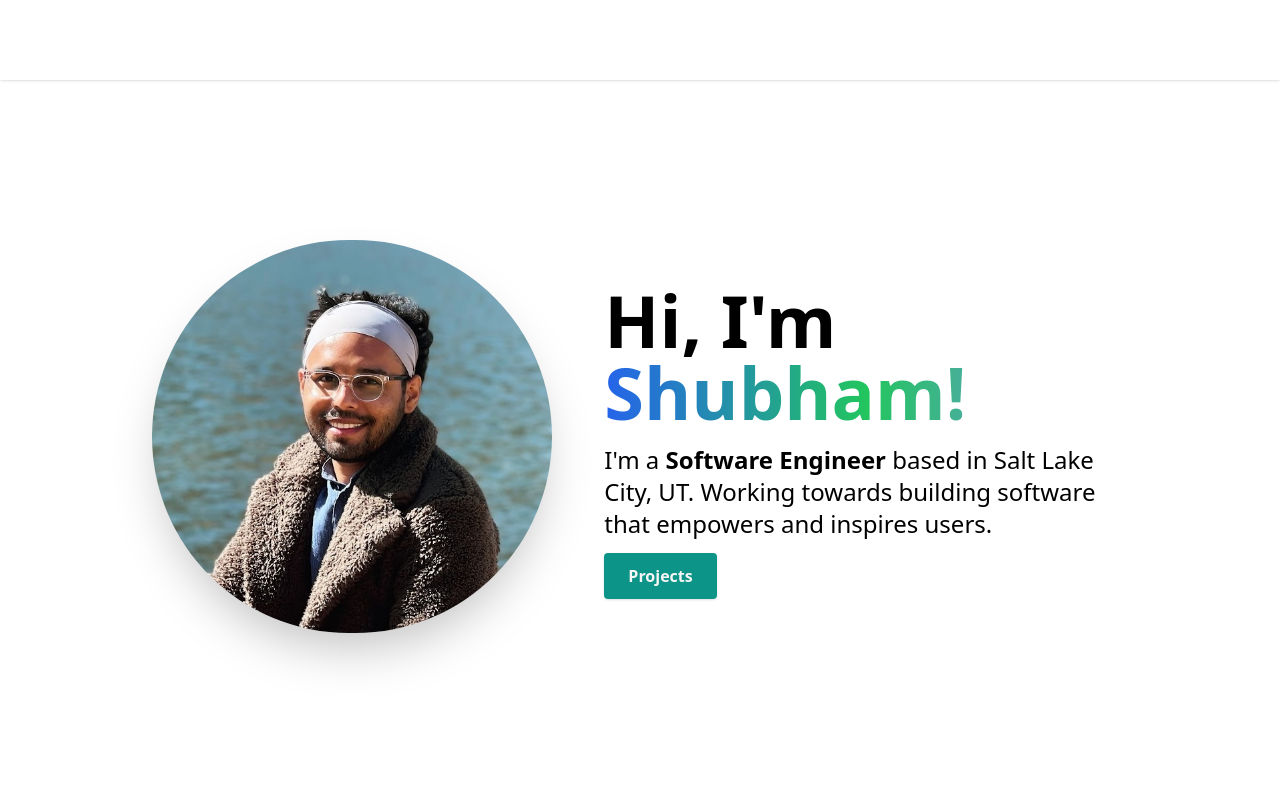
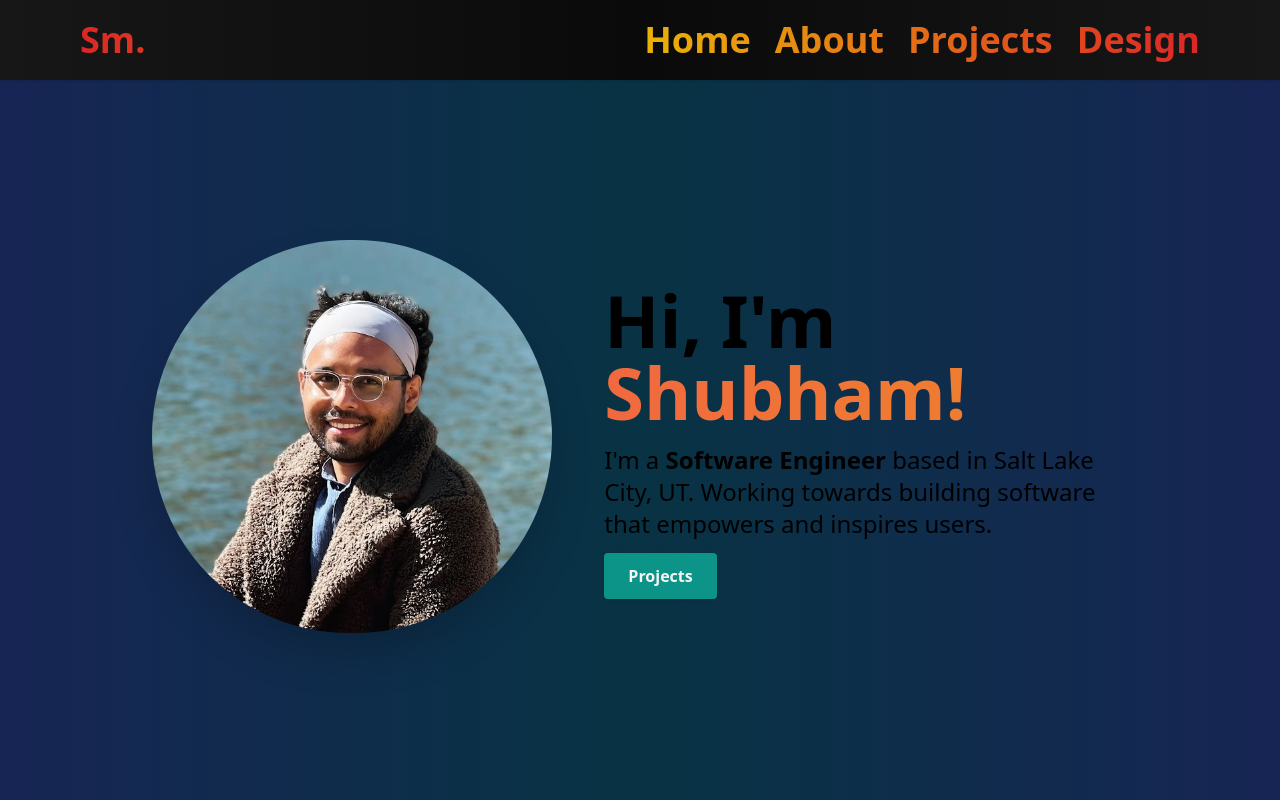
Before and after one commit to cictema/devfolio, a Next.js app: page / in a window 1280 px wide. Shown: the top 800 px of the page. Built offline with nearby package versions, Linux system fonts and the light colour scheme.

Commit message:
fix colors

```diff
--- a/app/layout.tsx
+++ b/app/layout.tsx
@@ -16,12 +16,14 @@ export default function RootLayout({
         head.tsx. Find out more at https://beta.nextjs.org/docs/api-reference/file-conventions/head
       */}
       <head />
-      <body className="dark:bg-gradient-to-r from-sky-950 via-red-950 to-sky-950">
-        <ThemeProvider enableSystem={true} attribute="class">
-          <Navbar />
-          {children}
-          <Footer />
-        </ThemeProvider>
+      {/* <body className="bg-gradient-to-r from-blue-950 via-amber-950 to-blue-950">       */}
+      <body className="bg-gradient-to-r from-blue-950 via-cyan-950 to-blue-950">
+          <ThemeProvider enableSystem={true} attribute="class">
+            <Navbar />
+            {children}
+            <Footer />
+          </ThemeProvider>
+
       </body>
     </html>
   )
--- a/components/HeroSection.tsx
+++ b/components/HeroSection.tsx
@@ -19,7 +19,7 @@ const HeroSection = () => {
         </div>
         <div className="md:mt-2 md:w-3/5">
           <h1 className="text-4xl font-bold mt-6 md:mt-0 md:text-7xl">Hi, I&#39;m</h1>
-          <h1 className="text-4xl font-bold mt-6 md:mt-0 md:text-7xl bg-gradient-to-r from-blue-600 via-green-500 to-indigo-400 bg-clip-text text-7xl text-transparent">Shubham!</h1>
+          <h1 className="text-4xl font-bold mt-6 md:mt-0 md:text-7xl bg-gradient-to-r from-rose-500 via-amber-550 to-yellow-500 bg-clip-text text-7xl text-transparent background-animate">Shubham!</h1>
           <p className="text-lg mt-4 mb-6 md:text-2xl">
             I&#39;m a{" "}
             <span className="font-semibold">
--- a/components/Navbar.tsx
+++ b/components/Navbar.tsx
@@ -26,7 +26,7 @@ const NAV_ITEMS: Array<NavItem> = [
     page: "projects",
   },
   {
-    label: "Designs",
+    label: "Design",
     page: "designs"
   }
 ]
@@ -37,8 +37,8 @@ export default function Navbar() {
   const pathname = usePathname()
   const [navbar, setNavbar] = useState(false)
   return (
-    <header className="w-full mx-auto px-4 sm:px-20 fixed top-0 z-50 shadow bg-white dark:bg-black">
-      <div className="justify-between md:items-center md:flex dark:bg-gradient-to-r from-red-600 via-yellow-500 to-indigo-400 text-2xl bg-clip-text text-transparent">
+    <header className="w-full mx-auto px-4 sm:px-20 fixed top-0 z-50 shadow bg-gradient-to-r from-neutral-900 via-neutral-950 to-neutral-900 ">
+      <div className="justify-between md:items-center md:flex bg-gradient-to-r from-red-600 via-yellow-500 to-red-600 text-2xl bg-clip-text text-transparent">
         <div>
           <div className="flex items-center justify-between py-3 md:py-5 md:block">
             <Link to="home">
@@ -86,16 +86,16 @@ export default function Navbar() {
               {/* {currentTheme === "dark" ? (
                 <button
                   onClick={() => setTheme("light")}
-                  className="bg-slate-100 p-2 rounded-xl"
+                  className="bg-white p-4 rounded-xl"
                 >
-                  <RiSunLine size={25} color="black" />
+                  <RiSunLine size={25} color="red" />
                 </button>
               ) : (
                 <button
                   onClick={() => setTheme("dark")}
-                  className="bg-slate-100 p-2 rounded-xl"
+                  className="bg-slate-300 p-4 rounded-xl"
                 >
-                  <RiMoonFill size={25} />
+                  <RiSunLine size={25} color="black" />
                 </button>
               )} */}
             </div>
--- a/styles/globals.css
+++ b/styles/globals.css
@@ -1,3 +1,27 @@
 @tailwind base;
 @tailwind components;
 @tailwind utilities;
+
+.background-animate {
+    background-size: 400%;
+
+    -webkit-animation: AnimationName 3s ease infinite;
+    -moz-animation: AnimationName 3s ease infinite;
+    animation: AnimationName 3s ease infinite;
+  }
+
+  @keyframes AnimationName {
+    0%,
+    100% {
+      background-position: 0% 50%;
+    }
+    50% {
+      background-position: 100% 50%;
+    }
+    25% {
+        background-position: 50% 100%;
+      }
+    75% {
+        background-position: 50% 0%;
+      }
+  }
```
